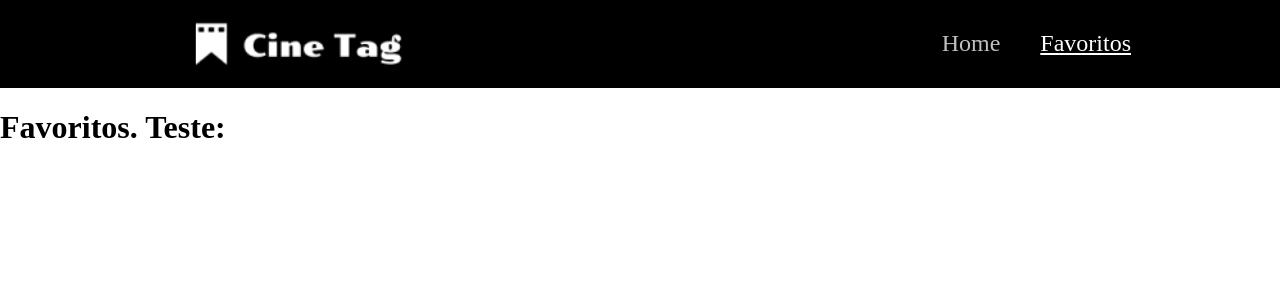
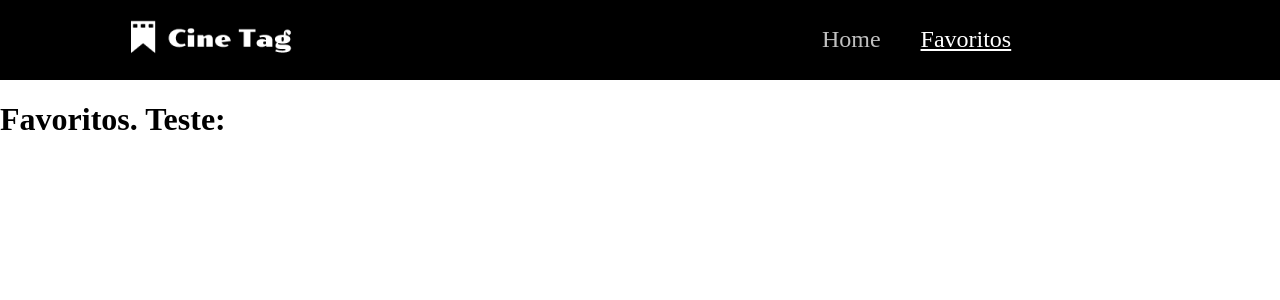
Before and after one commit to Joaolucas00/react-js, a React (Vite) app in the folder cine-tag/: page /favoritos in a window 1280 px wide. Shown: the top 300 px of the page. Built offline with nearby package versions, Linux system fonts and the light colour scheme.

Commit message:
Update index.jsx

```diff
--- a/cine-tag/src/componentes/MenuNavegacao/index.jsx
+++ b/cine-tag/src/componentes/MenuNavegacao/index.jsx
@@ -1,13 +1,13 @@
 import { Link, useLocation } from "react-router-dom"
-import styledModule from './MenuNavegacao.module.css'
+import styles from './MenuNavegacao.module.css'
 import styled from "styled-components"
 
-const HeaderNavegacaoFlex = styled.header`
+const NavegacaoFlex = styled.nav`
     display: flex;
     gap: 40px;
-    height: 88px;
+    height: 10vh;
     width: 100%;
-    padding: 0% 21% 0% 15%;
+    padding: 0% 21% 0% 10%;
     flex-direction: row;
     flex-wrap: nowrap;
     justify-content: space-between;
@@ -18,11 +18,6 @@ const HeaderNavegacaoFlex = styled.header`
         font-size: 1.5rem;
     }
 
-    img {
-        height: 70%;
-        width: 100%;
-        margin-right: 60%;
-    }
 
 `
 
@@ -30,11 +25,13 @@ const MenuNavegacao = () => {
 
     const localizacao = useLocation()
     return (
-        <HeaderNavegacaoFlex>
-        <img src="/imagens/logo.png" alt="logo"></img>
-        <Link to="/" className={`${localizacao.pathname === "/" ? styledModule.linkCorrente : styledModule.link}`}>Home</Link>
-        <Link to="/favoritos" className={`${localizacao.pathname === "/favoritos" ? styledModule.linkCorrente : styledModule.link}`} >Favoritos</Link>
-        </HeaderNavegacaoFlex>
+        <NavegacaoFlex>
+        <Link to="/" style={{flexGrow: 1}}>
+            <img src="/imagens/logo.png" alt="logo"></img>
+        </Link>
+        <Link to="/" className={`${localizacao.pathname === "/" ? styles.linkCorrente : styles.link}`}>Home</Link>
+        <Link to="/favoritos" className={`${localizacao.pathname === "/favoritos" ? styles.linkCorrente : styles.link}`} >Favoritos</Link>
+        </NavegacaoFlex>
     )
 }
 
```
